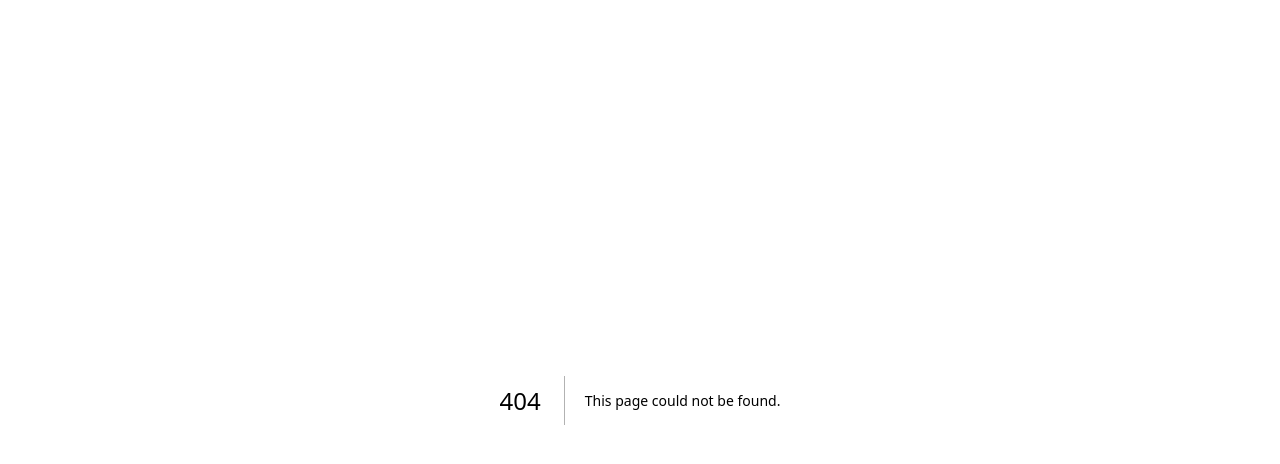
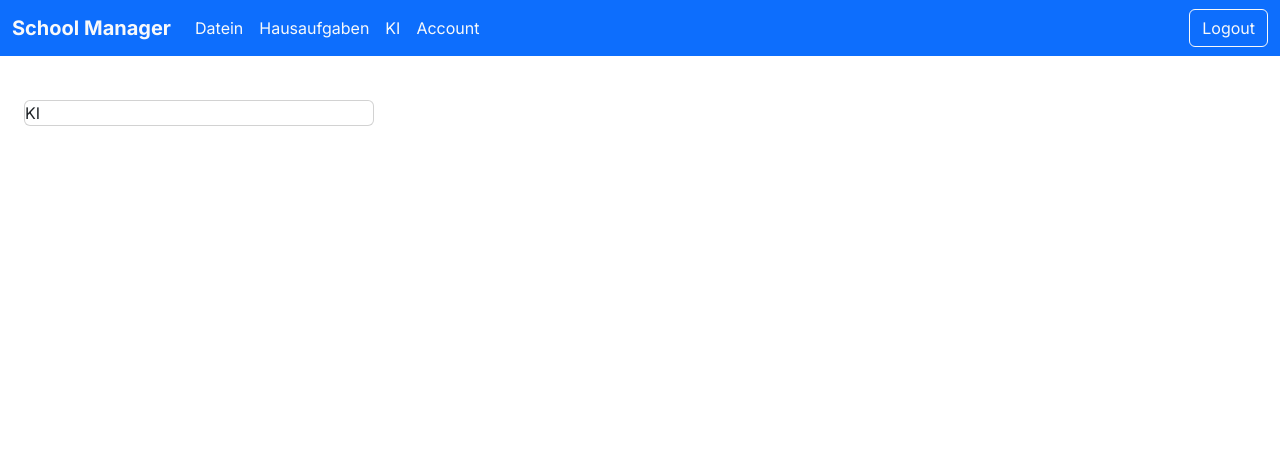
Before and after one commit to Fusraumspinne/school-manager, a Next.js app: page /ki in a window 1280 px wide. Before the commit this address had no page. Shown: the top 464 px of the page. Built offline with nearby package versions, Linux system fonts and the light colour scheme.

Commit message:
seiten object überarbeitet vorbereitung für ki features

```diff
--- a/app/api/createSeiten/route.js
+++ b/app/api/createSeiten/route.js
@@ -4,12 +4,12 @@ import SeitenSchema from "@/models/seiten";
 
 export async function POST(req) {
     try {
-        const { id, content } = await req.json();
+        const { id, fach, content } = await req.json();
         await connectMongoDB();
 
         const updatedSeite = await SeitenSchema.findOneAndUpdate(
             { id: id },
-            { content: content },
+            { fach: fach, content: content },
             { upsert: true, new: true }
         );
 
--- a/app/globals.css
+++ b/app/globals.css
@@ -4,6 +4,10 @@
 
 .full_width_button {
     width: 100%;
+}
+
+.half_width_button {
+    width: 50%;
 }
 
 .curser_pointer{
--- /dev/null
+++ b/app/ki/page.jsx
@@ -0,0 +1,12 @@
+import KI from '@/components/KI'
+import React from 'react'
+
+function page() {
+  return (
+    <div>
+        <KI/>
+    </div>
+  )
+}
+
+export default page
--- /dev/null
+++ b/components/KI.jsx
@@ -0,0 +1,20 @@
+"use client"
+
+import React from 'react'
+import Navigationbar from './ui/Navbar'
+
+function KI() {
+  return (
+    <div>
+        <Navigationbar/>
+
+        <div className='main_div mx-4'>
+            <div className='card form_card'>
+                KI
+            </div>
+        </div>
+    </div>
+  )
+}
+
+export default KI
--- a/components/ui/Navbar.jsx
+++ b/components/ui/Navbar.jsx
@@ -15,7 +15,7 @@ function Navigationbar() {
                     >
                     <Nav.Link className="text-light" href="/datein">Datein</Nav.Link>
                     <Nav.Link className="text-light" href="/">Hausaufgaben</Nav.Link>
-                    <Nav.Link className="text-light" href="/">KI</Nav.Link>
+                    <Nav.Link className="text-light" href="/ki">KI</Nav.Link>
                     <Nav.Link className="text-light" href="/">Account</Nav.Link>
                     </Nav>
                     <MagicButton funktion={() => signOut()} variant={"outline-light"} content={"Logout"}/>
--- a/models/seiten.js
+++ b/models/seiten.js
@@ -12,6 +12,10 @@ const contentSchema = new Schema({
     seitenzahl: {
         type: Number,
         required: true
+    },
+    date: {
+        type: String,
+        required: true
     }
 });
 
@@ -20,6 +24,10 @@ const seitenSchema = new Schema({
         type: String,
         required: true,
     },
+    fach: {
+        type: String,
+        required: true
+    },
     content: [contentSchema]
 }, { timestamps: true });
 
--- a/package.json
+++ b/package.json
@@ -18,6 +18,7 @@
     "mongoose": "^8.5.2",
     "next": "14.2.5",
     "next-auth": "^4.24.7",
+    "openai": "^4.55.7",
     "react": "^18",
     "react-bootstrap": "^2.10.4",
     "react-dom": "^18"
```
Also changed, not shown: components/Thema.jsx (+29 -6 lines), 1 other file (tests, documents, lock files or other folders).
